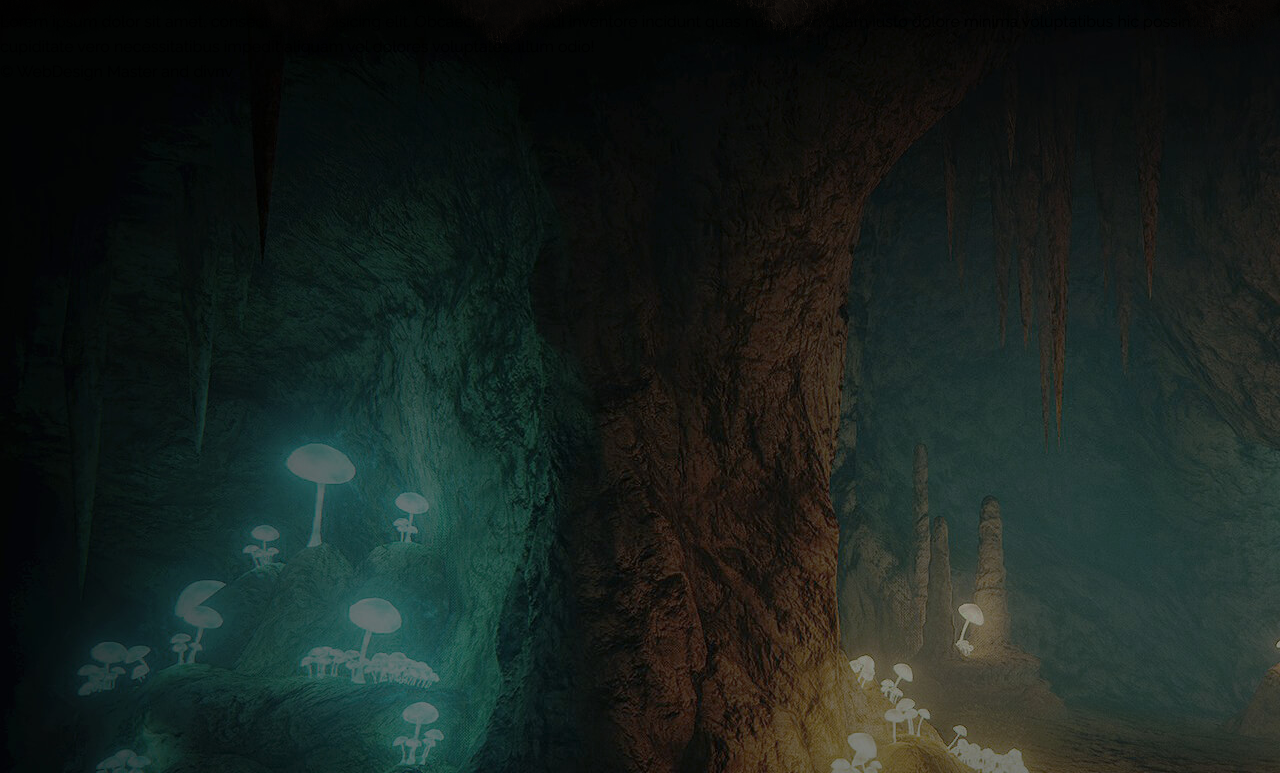
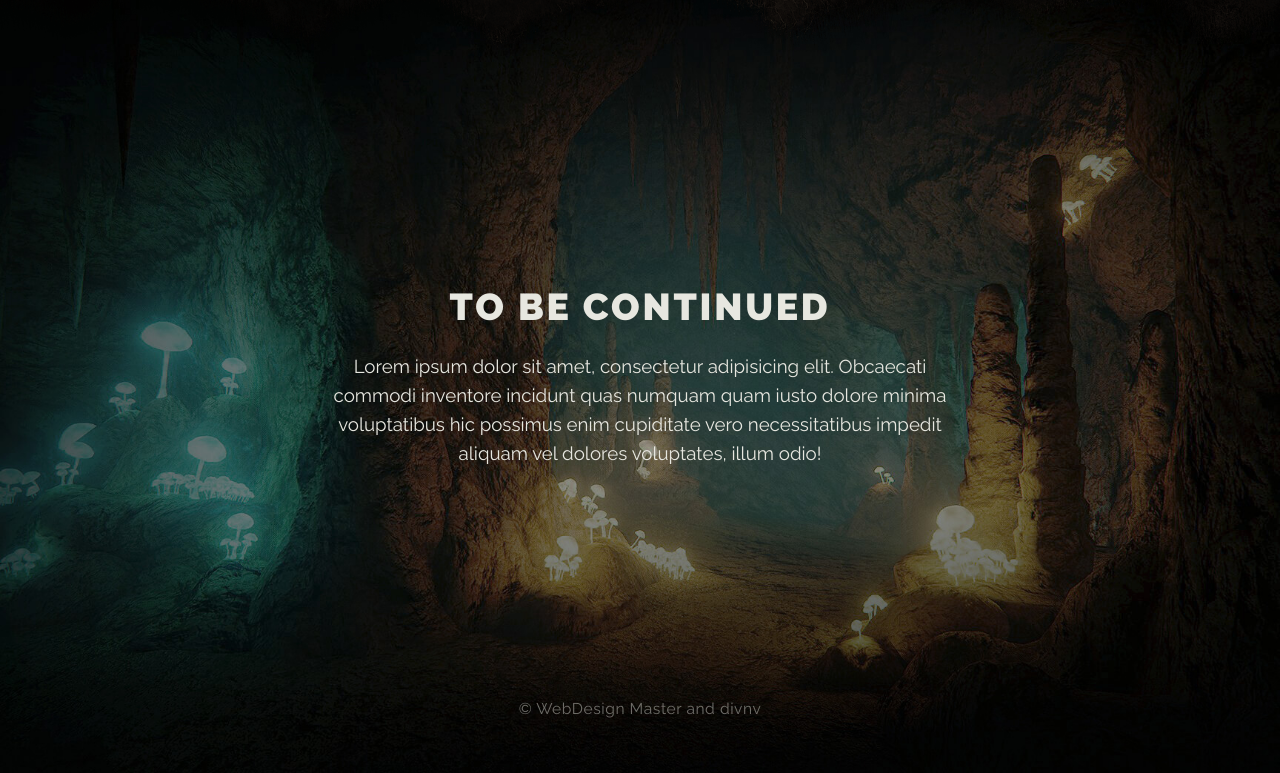
Before and after one commit to divnv/parallax-scrolling, a plain HTML site: page index.html in a window 1280 px wide. Shown: the part 827-1600 px from the top of the page. Drawn offline with Linux system fonts and the light colour scheme.

Commit message:
Creating a parallax effect for content

```diff
--- a/css/main.css
+++ b/css/main.css
@@ -16,7 +16,8 @@
 }
 
 :root {
-	--index: calc(1vw + 1vh)
+	--index: calc(1vw + 1vh);
+	--text: #e7e7e0;
 }
 
 body {
@@ -82,7 +83,7 @@ body {
 	will-change: transform;
 	text-transform: uppercase;
 	font-weight: 900;
-	color: #e7e7e0;
+	color: var(--text);
 	text-shadow: 0 0 15px #9e7d35;
 }
 
@@ -98,5 +99,38 @@ body {
 }
 
 .main-article {
+	--main-article-transform: translate3d(0, calc(var(--scrollTop) / -7.5), 0);
 	min-height: 100vh;
+	background-size: cover;
+	background-position: center;
+	color: var(--text);
+	display: flex;
+	justify-content: center;
+	align-items: center;
+	position: relative;
+	text-align: center;
 }
+
+.main-article__header {
+	text-transform: uppercase;
+	font-size: calc(var(--index) * 1.8);
+	letter-spacing: calc(var(--index) / 7.5);
+	transform: var(--main-article-transform);
+	will-change: transform;
+}
+
+.main-article__paragraph {
+	max-width: calc(var(--index) * 30);
+	font-size: calc(var(--index) * 0.9);
+	margin-top: calc(var(--index) / 1.25);
+	transform: var(--main-article-transform);
+	will-change: transform;
+}
+
+.copy {
+	position: absolute;
+	bottom: calc(var(--index) * 2.5);
+	opacity: 0.45;
+	font-size: calc(var(--index) * 0.75);
+	letter-spacing: calc(var(--index) / 37.5);
+}
--- a/index.html
+++ b/index.html
@@ -30,7 +30,8 @@
 
 		<div class="main-article__content">
 			<h2 class="main-article__header">To be continued</h2>
-			<p>Lorem ipsum dolor sit amet, consectetur adipisicing elit. Obcaecati commodi inventore incidunt quas numquam
+			<p class="main-article__paragraph">Lorem ipsum dolor sit amet, consectetur adipisicing elit. Obcaecati commodi
+				inventore incidunt quas numquam
 				quam iusto dolore minima voluptatibus hic possimus enim cupiditate vero necessitatibus impedit aliquam vel
 				dolores voluptates, illum odio!</p>
 		</div>
```
